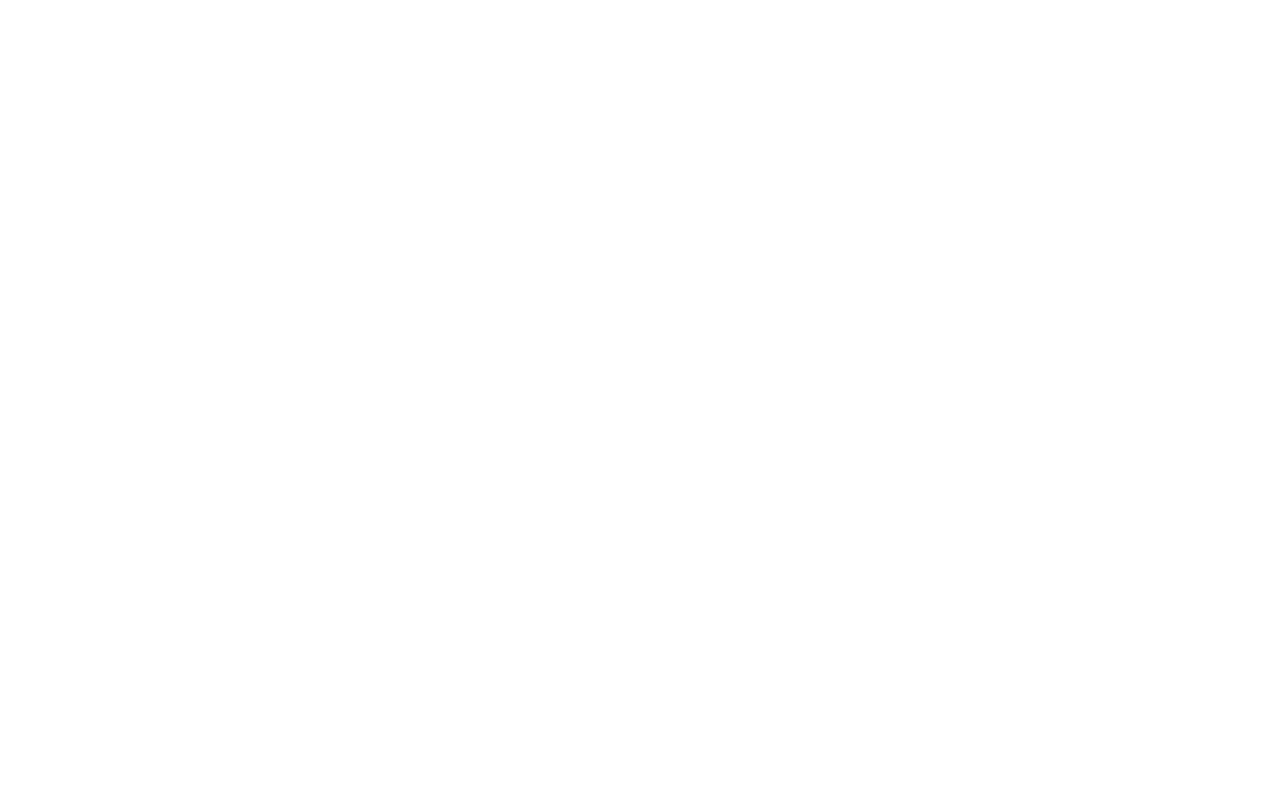
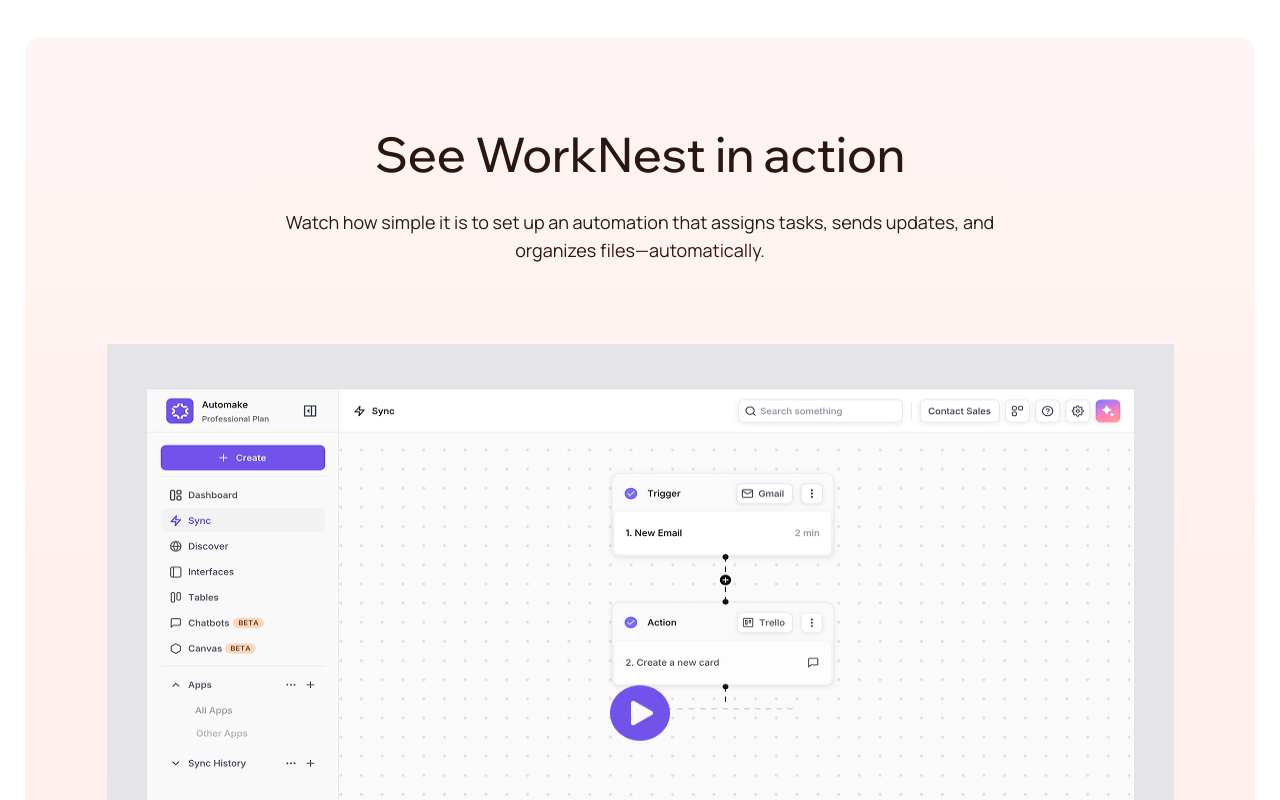
Before and after one commit to SadhuG/work-nest-landing-page, a Next.js app: page / in a window 1280 px wide. Shown: the part 3460-4260 px from the top of the page. Before the commit the page ends 3472 px from the top, so only its background shows below. Built offline with nearby package versions, Linux system fonts and the light colour scheme.

Commit message:
Product Demo section added

```diff
--- a/src/app/globals.css
+++ b/src/app/globals.css
@@ -135,4 +135,12 @@
   .text-medium-bold {
     @apply text-lg font-bold;
   }
+
+  .pink-bg-gradient {
+    background: linear-gradient(
+      180deg,
+      rgba(255, 154, 145, 0.1) 0%,
+      rgba(255, 154, 145, 0.2) 100%
+    );
+  }
 }
--- a/src/app/page.tsx
+++ b/src/app/page.tsx
@@ -2,6 +2,7 @@
 import Hero from "@/components/hero";
 import HowItWorks from "@/components/how-it-works";
 import Navbar from "@/components/navbar/navbar";
+import ProductDemo from "@/components/product-demo";
 import SocialProof from "@/components/social-proof";
 
 const Home = () => {
@@ -16,6 +17,7 @@
           <SocialProof />
           <Feature1 />
           <HowItWorks />
+          <ProductDemo />
         </main>
         <footer></footer>
       </div>
--- /dev/null
+++ b/src/components/product-demo.tsx
@@ -0,0 +1,30 @@
+import React from "react";
+
+import demoVideo from "@/assets/demo-video.jpg";
+import Image from "next/image";
+
+const ProductDemo = () => {
+  return (
+    <section className="relative flex items-center justify-center px-5 py-16 md:px-10 md:py-20 lg:px-16 lg:py-28">
+      <div className="pink-bg-gradient absolute top-2.5 right-2.5 bottom-2.5 left-2.5 rounded-2xl md:top-[25px] md:right-[25px] md:bottom-[25px] md:left-[25px]"></div>
+      <div>
+        <div className="mx-auto mb-12 w-full max-w-3xl text-center md:mb-20">
+          <h2 className="mb-6">See WorkNest in action</h2>
+          <p className="text-lg">
+            Watch how simple it is to set up an automation that assigns tasks,
+            sends updates, and organizes files—automatically.
+          </p>
+        </div>
+        <div className="relative w-full">
+          <Image
+            src={demoVideo}
+            alt={"Product Demo Video"}
+            className="mx-auto max-h-[738px]"
+          />
+        </div>
+      </div>
+    </section>
+  );
+};
+
+export default ProductDemo;
```
Also changed, not shown: src/assets/demo-video.jpg (added).
